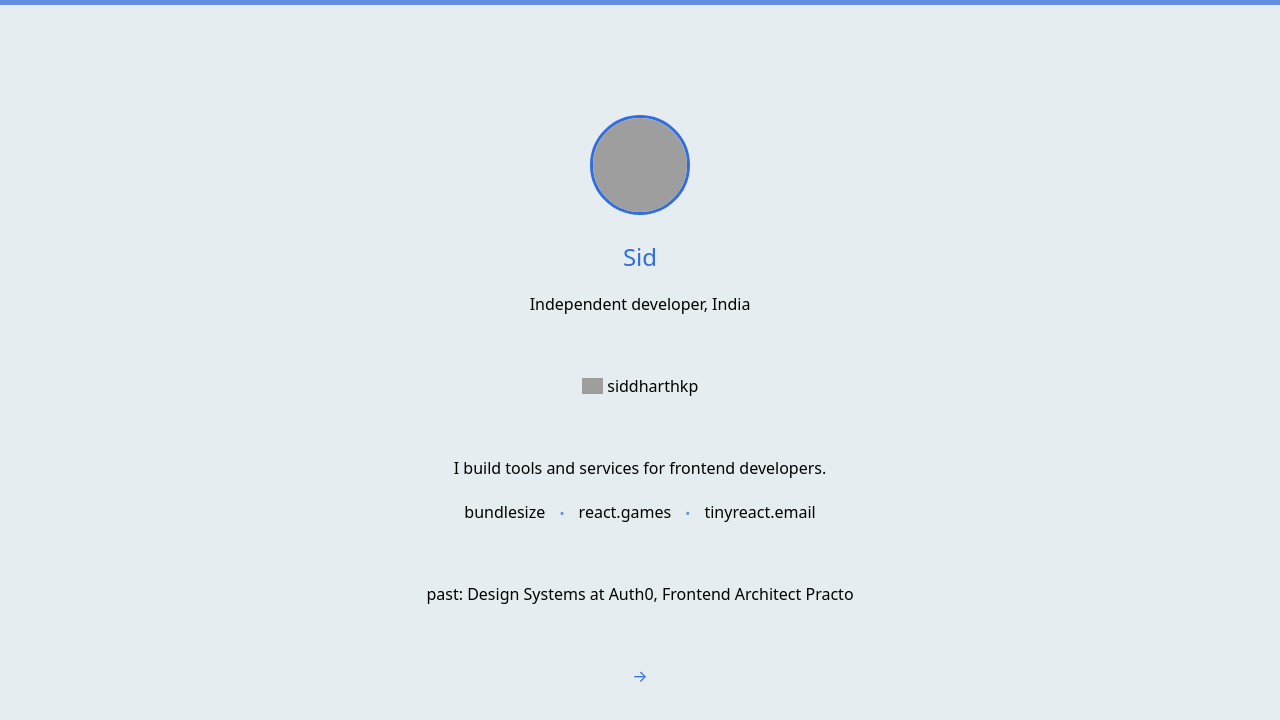
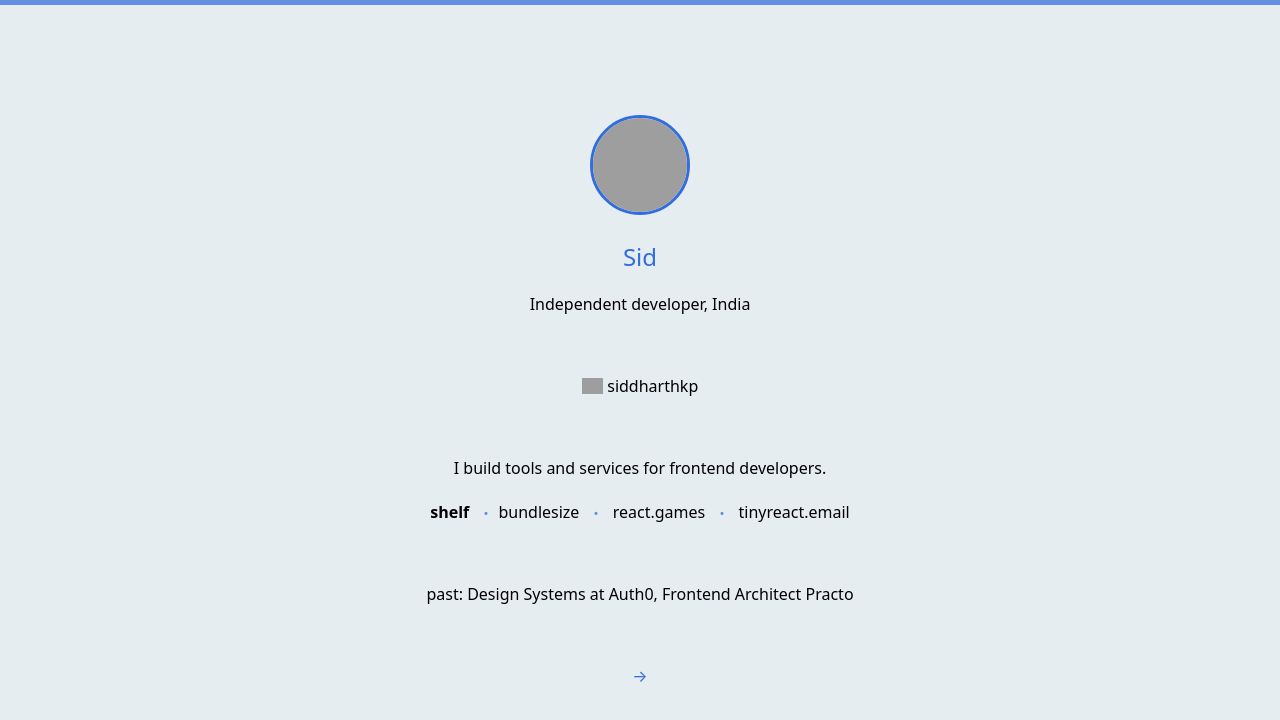
Before and after one commit to siddharthkp/regithub, a React (Create React App) app: page / in a window 1280 px wide. Shown: the top 720 px of the page. Built offline with nearby package versions, Linux system fonts and the light colour scheme; grey boxes are pictures that could not be loaded.

Commit message:
add shelf to the list

```diff
--- a/src/pages/home.js
+++ b/src/pages/home.js
@@ -13,6 +13,7 @@ function Profile(props) {
       <div>
         I build tools and services for frontend developers. <br />
         <br />
+        <b>shelf</b> <small />
         bundlesize <small /> react.games <small /> tinyreact.email
       </div>
       <div>
```
